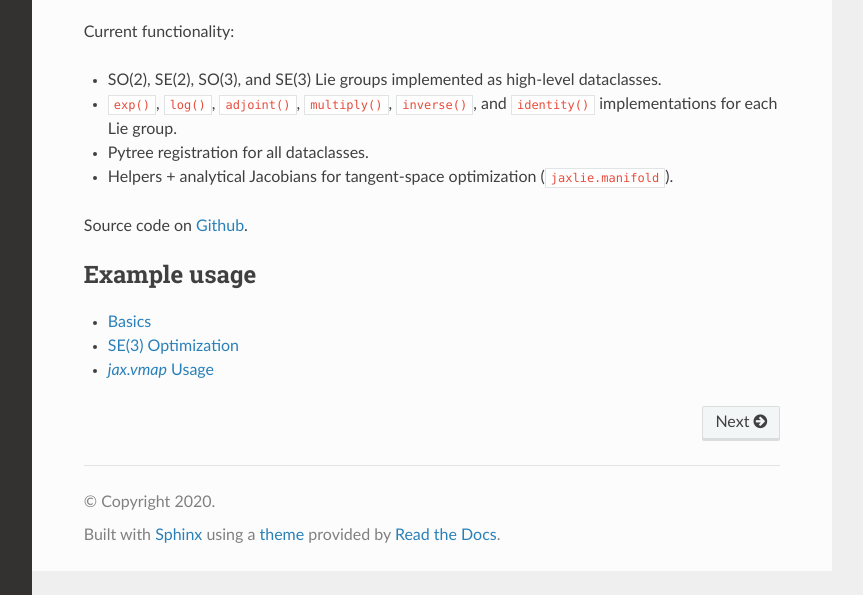
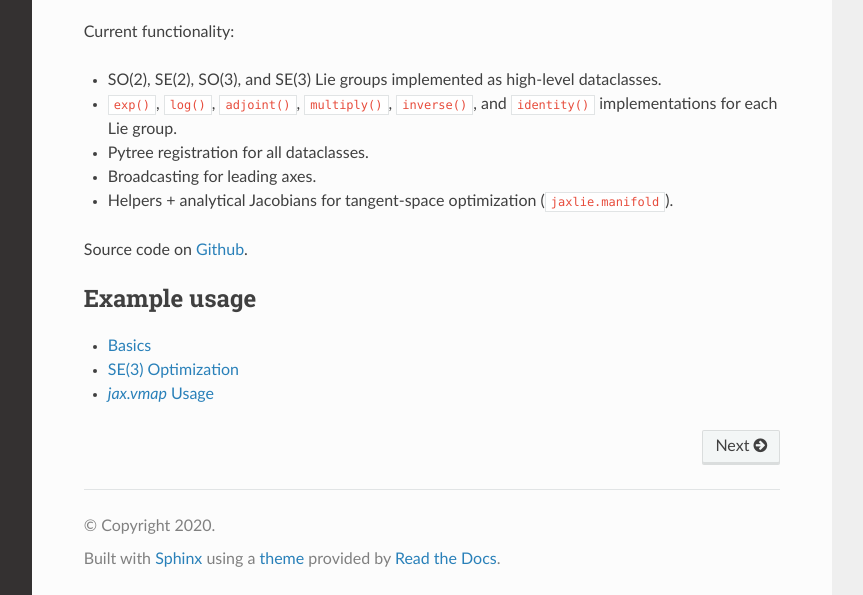
Before and after one commit to brentyi/jaxlie, a Sphinx documentation site: the page built from docs/source/index.rst, in a window 1280 px wide and 956 px high, cut to the strip 361-956 px from the top of the window. Shown: the whole strip, without its empty margins (268-1131 px from the left). Built offline with Sphinx 7.4.7 and the Read the Docs theme 2.0.0, drawn with Linux system fonts in a browser that asks for light colours; pages that are not in the unit, such as notebooks, are missing from menus; the version number is read from the project's files by our own code.

Commit message:
Add bullet to docs

```diff
--- a/docs/source/index.rst
+++ b/docs/source/index.rst
@@ -21,6 +21,8 @@ Current functionality:
   :code:`inverse()`, and :code:`identity()` implementations for each Lie group.
 
 - Pytree registration for all dataclasses.
+
+- Broadcasting for leading axes.
 
 - Helpers + analytical Jacobians for tangent-space optimization
   (:code:`jaxlie.manifold`).
```
